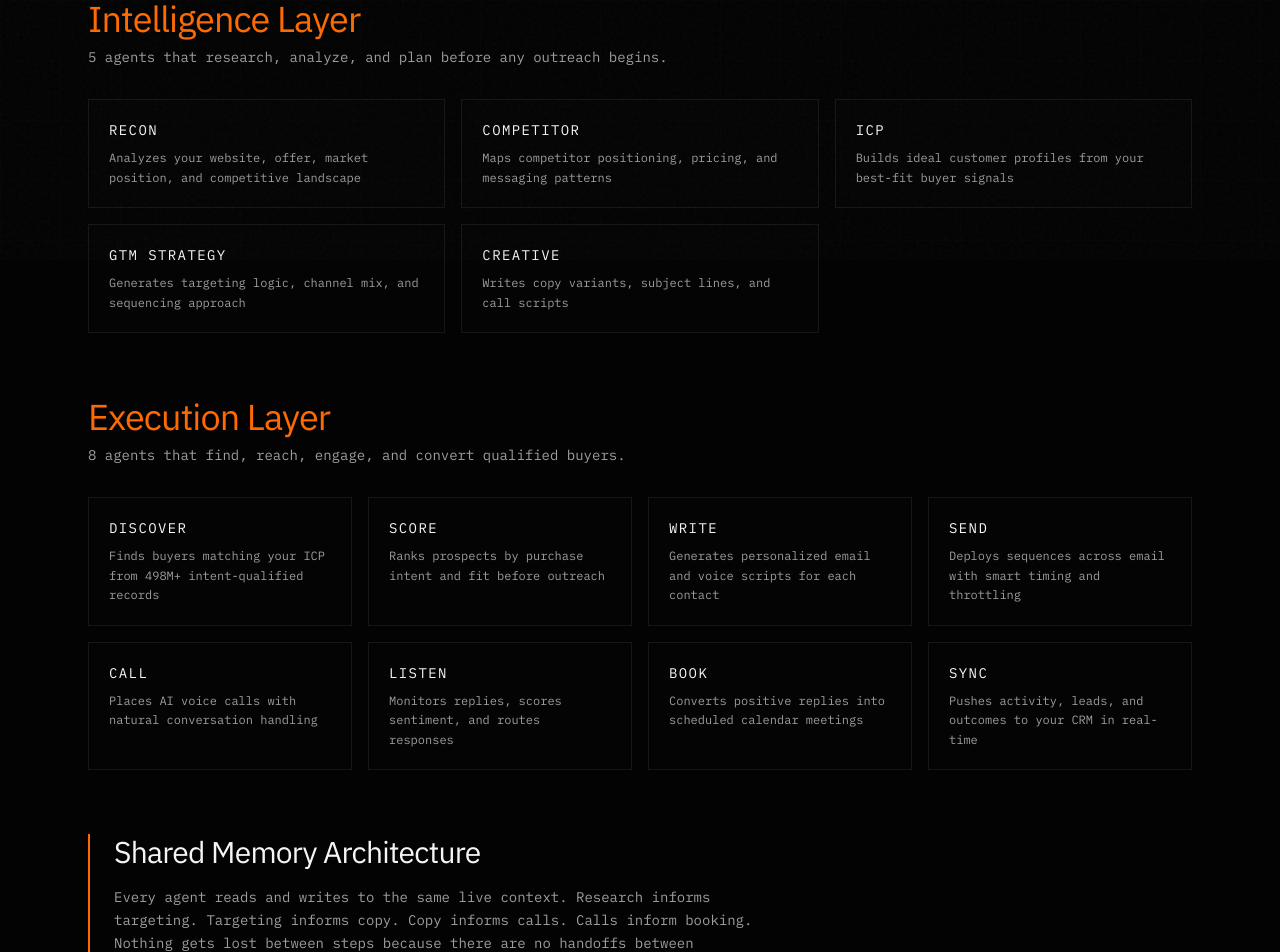
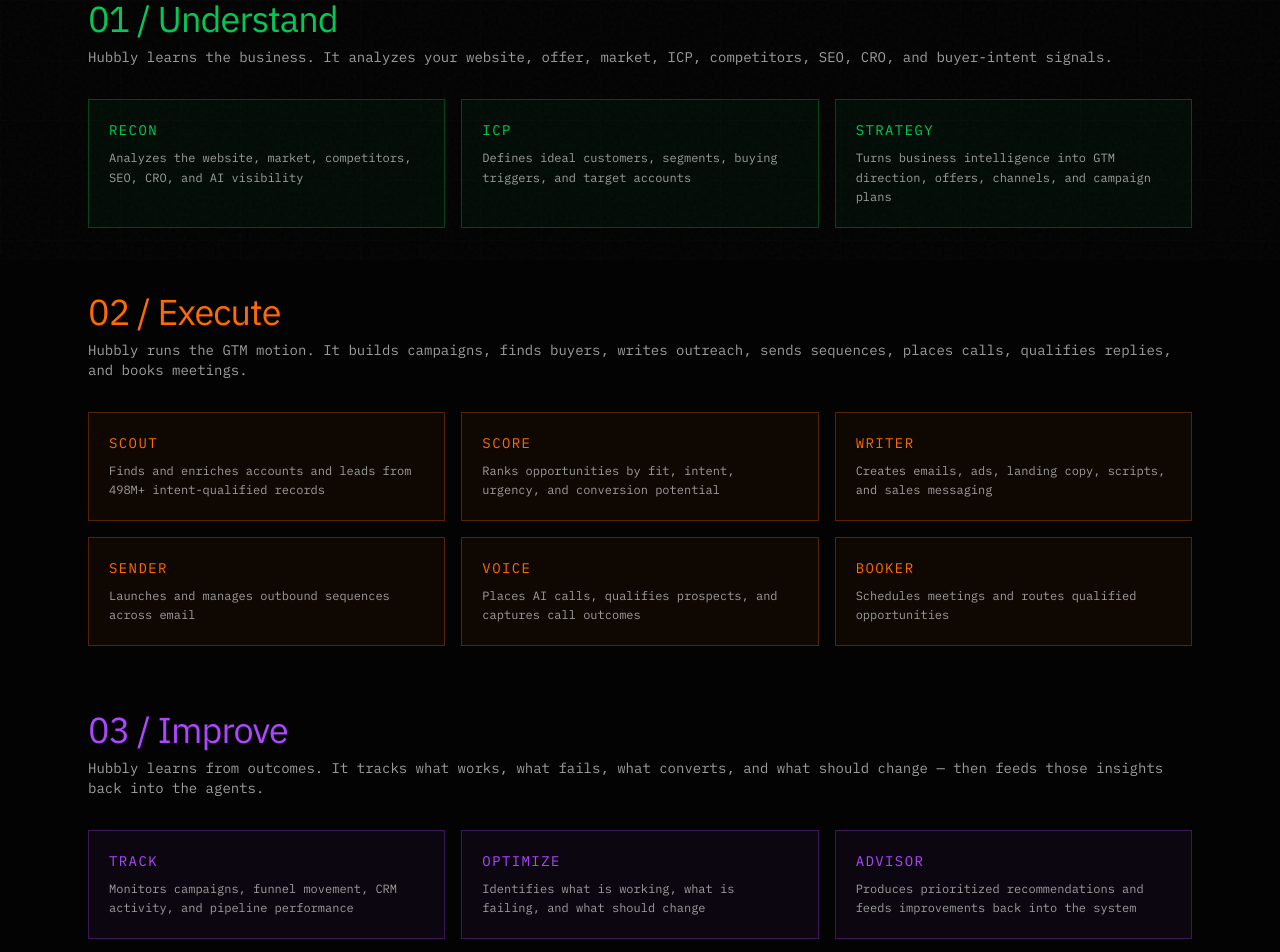
Before and after one commit to Hubbly2025/hubbly-marketing, a Next.js app: page /platform in a window 1280 px wide. Shown: the part 540-1492 px from the top of the page. Built offline with nearby package versions, Linux system fonts and the light colour scheme; no server answers.

Commit message:
refactor: migrate to 12-agent 3-layer architecture
Update agent network, sections, metadata, and styling.

```diff
--- a/app/platform/page.tsx
+++ b/app/platform/page.tsx
@@ -2,28 +2,30 @@ import type { Metadata } from "next"
 import Link from "next/link"
 
 export const metadata: Metadata = {
-  title: "The Hubbly Platform — 13 AI Agents, One Memory",
-  description: "Inside Hubbly: 13 coordinated AI agents (5 intelligence + 8 execution) that research, enrich, email, call, and book — sharing one memory with zero handoff loss.",
+  title: "The Hubbly Platform — 12 AI Agents, 3 Layers, One Memory",
+  description: "Inside Hubbly: 12 specialized revenue agents organized in 3 layers (Understand, Execute, Improve) sharing one operating memory with zero handoff loss.",
   alternates: { canonical: "https://hubbly.io/platform" },
 }
 
-const intelligenceAgents = [
-  { name: "Recon", description: "Analyzes your website, offer, market position, and competitive landscape" },
-  { name: "Competitor", description: "Maps competitor positioning, pricing, and messaging patterns" },
-  { name: "ICP", description: "Builds ideal customer profiles from your best-fit buyer signals" },
-  { name: "GTM Strategy", description: "Generates targeting logic, channel mix, and sequencing approach" },
-  { name: "Creative", description: "Writes copy variants, subject lines, and call scripts" },
+const understandAgents = [
+  { name: "Recon", description: "Analyzes the website, market, competitors, SEO, CRO, and AI visibility" },
+  { name: "ICP", description: "Defines ideal customers, segments, buying triggers, and target accounts" },
+  { name: "Strategy", description: "Turns business intelligence into GTM direction, offers, channels, and campaign plans" },
 ]
 
-const executionAgents = [
-  { name: "Discover", description: "Finds buyers matching your ICP from 498M+ intent-qualified records" },
-  { name: "Score", description: "Ranks prospects by purchase intent and fit before outreach" },
-  { name: "Write", description: "Generates personalized email and voice scripts for each contact" },
-  { name: "Send", description: "Deploys sequences across email with smart timing and throttling" },
-  { name: "Call", description: "Places AI voice calls with natural conversation handling" },
-  { name: "Listen", description: "Monitors replies, scores sentiment, and routes responses" },
-  { name: "Book", description: "Converts positive replies into scheduled calendar meetings" },
-  { name: "Sync", description: "Pushes activity, leads, and outcomes to your CRM in real-time" },
+const executeAgents = [
+  { name: "Scout", description: "Finds and enriches accounts and leads from 498M+ intent-qualified records" },
+  { name: "Score", description: "Ranks opportunities by fit, intent, urgency, and conversion potential" },
+  { name: "Writer", description: "Creates emails, ads, landing copy, scripts, and sales messaging" },
+  { name: "Sender", description: "Launches and manages outbound sequences across email" },
+  { name: "Voice", description: "Places AI calls, qualifies prospects, and captures call outcomes" },
+  { name: "Booker", description: "Schedules meetings and routes qualified opportunities" },
+]
+
+const improveAgents = [
+  { name: "Track", description: "Monitors campaigns, funnel movement, CRM activity, and pipeline performance" },
+  { name: "Optimize", description: "Identifies what is working, what is failing, and what should change" },
+  { name: "Advisor", description: "Produces prioritized recommendations and feeds improvements back into the system" },
 ]
 
 export default function PlatformPage() {
@@ -44,43 +46,61 @@ export default function PlatformPage() {
         </span>
 
         <h1 className="font-[var(--font-bebas)] text-4xl md:text-6xl lg:text-7xl tracking-tight mb-6">
-          13 AI agents. One shared memory. Zero manual handoffs.
+          12 AI agents. 3 layers. One shared memory.
         </h1>
 
         <p className="font-mono text-sm md:text-base text-muted-foreground mb-16 max-w-3xl leading-relaxed">
-          Hubbly runs on a coordinated system of AI agents that share context, execute in sequence, and learn from every interaction. Five agents handle intelligence. Eight agents handle execution. Human oversight gates every critical decision.
+          Hubbly is one product organized into three operating layers: Understand, Execute, and Improve. Each layer uses shared memory so the system gets smarter as it works. Human oversight gates every critical decision.
         </p>
 
-        {/* Intelligence Agents */}
+        {/* Understand Agents */}
         <section className="mb-16">
-          <h2 className="font-[var(--font-bebas)] text-2xl md:text-4xl tracking-tight mb-2 text-accent">
-            Intelligence Layer
+          <h2 className="font-[var(--font-bebas)] text-2xl md:text-4xl tracking-tight mb-2 text-green-500">
+            01 / Understand
           </h2>
           <p className="font-mono text-sm text-muted-foreground mb-8">
-            5 agents that research, analyze, and plan before any outreach begins.
+            Hubbly learns the business. It analyzes your website, offer, market, ICP, competitors, SEO, CRO, and buyer-intent signals.
           </p>
-          <div className="grid grid-cols-1 md:grid-cols-2 lg:grid-cols-3 gap-4">
-            {intelligenceAgents.map((agent) => (
-              <div key={agent.name} className="border border-border/50 bg-card/30 p-5">
-                <h3 className="font-mono text-sm uppercase tracking-widest text-foreground mb-2">{agent.name}</h3>
+          <div className="grid grid-cols-1 md:grid-cols-3 gap-4">
+            {understandAgents.map((agent) => (
+              <div key={agent.name} className="border border-green-500/30 bg-green-500/5 p-5">
+                <h3 className="font-mono text-sm uppercase tracking-widest text-green-500 mb-2">{agent.name}</h3>
                 <p className="font-mono text-xs text-muted-foreground leading-relaxed">{agent.description}</p>
               </div>
             ))}
           </div>
         </section>
 
-        {/* Execution Agents */}
+        {/* Execute Agents */}
         <section className="mb-16">
           <h2 className="font-[var(--font-bebas)] text-2xl md:text-4xl tracking-tight mb-2 text-accent">
-            Execution Layer
+            02 / Execute
           </h2>
           <p className="font-mono text-sm text-muted-foreground mb-8">
-            8 agents that find, reach, engage, and convert qualified buyers.
+            Hubbly runs the GTM motion. It builds campaigns, finds buyers, writes outreach, sends sequences, places calls, qualifies replies, and books meetings.
           </p>
-          <div className="grid grid-cols-1 md:grid-cols-2 lg:grid-cols-4 gap-4">
-            {executionAgents.map((agent) => (
-              <div key={agent.name} className="border border-border/50 bg-card/30 p-5">
-                <h3 className="font-mono text-sm uppercase tracking-widest text-foreground mb-2">{agent.name}</h3>
+          <div className="grid grid-cols-1 md:grid-cols-2 lg:grid-cols-3 gap-4">
+            {executeAgents.map((agent) => (
+              <div key={agent.name} className="border border-accent/30 bg-accent/5 p-5">
+                <h3 className="font-mono text-sm uppercase tracking-widest text-accent mb-2">{agent.name}</h3>
+                <p className="font-mono text-xs text-muted-foreground leading-relaxed">{agent.description}</p>
+              </div>
+            ))}
+          </div>
+        </section>
+
+        {/* Improve Agents */}
+        <section className="mb-16">
+          <h2 className="font-[var(--font-bebas)] text-2xl md:text-4xl tracking-tight mb-2 text-purple-500">
+            03 / Improve
+          </h2>
+          <p className="font-mono text-sm text-muted-foreground mb-8">
+            Hubbly learns from outcomes. It tracks what works, what fails, what converts, and what should change — then feeds those insights back into the agents.
+          </p>
+          <div className="grid grid-cols-1 md:grid-cols-3 gap-4">
+            {improveAgents.map((agent) => (
+              <div key={agent.name} className="border border-purple-500/30 bg-purple-500/5 p-5">
+                <h3 className="font-mono text-sm uppercase tracking-widest text-purple-500 mb-2">{agent.name}</h3>
                 <p className="font-mono text-xs text-muted-foreground leading-relaxed">{agent.description}</p>
               </div>
             ))}
@@ -120,7 +140,7 @@ export default function PlatformPage() {
             href="/#audit"
             className="inline-flex items-center justify-center gap-2 bg-accent px-6 py-4 font-mono text-xs uppercase tracking-widest text-background hover:bg-accent/90 transition-all duration-200"
           >
-            Run My Audit
+            Run My Revenue Audit
           </a>
           <a
             href="/pricing"
--- a/app/use-cases/ai-sales-automation/page.tsx
+++ b/app/use-cases/ai-sales-automation/page.tsx
@@ -12,8 +12,8 @@ export default function AISalesAutomationPage() {
     <LandingPageTemplate
       eyebrow="Use Case"
       title="AI Sales Automation"
-      subtitle="Automate research, outreach, and booking with 13 AI agents working from shared context."
-      description="Hubbly is an autonomous revenue operating system that combines AI-powered research, ICP building, enrichment, multi-channel outreach, voice calls, and meeting booking in one system. It replaces the fragmented stack of point solutions most teams stitch together."
+      subtitle="Automate research, outreach, and booking with 12 AI agents organized in 3 layers."
+      description="Hubbly is an Autonomous Revenue OS that combines AI-powered research, ICP building, enrichment, multi-channel outreach, voice calls, and meeting booking in one system. It replaces the fragmented stack of point solutions most teams stitch together."
       problem={{
         heading: "The problem with current sales automation",
         points: [
--- a/components/stack-replacement-section.tsx
+++ b/components/stack-replacement-section.tsx
@@ -122,7 +122,7 @@ export function StackReplacementSection() {
               Hubbly OS
             </span>
             <span className="font-mono text-xs text-muted-foreground">
-              One system. 13 agents. Shared memory.
+              One system. 12 agents. 3 layers. Shared memory.
             </span>
           </div>
           <p className="mt-6 font-mono text-xs text-accent">
--- a/components/structured-data.tsx
+++ b/components/structured-data.tsx
@@ -75,13 +75,14 @@ export function ProductSchema() {
       },
     ],
     featureList: [
-      "13 AI agents (5 intelligence + 8 execution)",
+      "12 specialized revenue agents",
+      "3 operating layers (Understand, Execute, Improve)",
       "498M+ intent-qualified records",
       "43K+ live buyer intent topics",
       "AI-powered email and voice outreach",
-      "Human oversight with 5 approval gates",
-      "Shared memory across all agents",
-      "Vertical-specific AI agents",
+      "Human oversight with approval gates",
+      "Shared operating memory across all agents",
+      "Vertical-specific AI personas",
       "Meeting booking automation",
     ],
   }
```
Also changed, not shown: app/layout.tsx (+8 -8 lines), app/page.tsx (+4 -4 lines), public/llms-full.txt, public/llms.txt.
